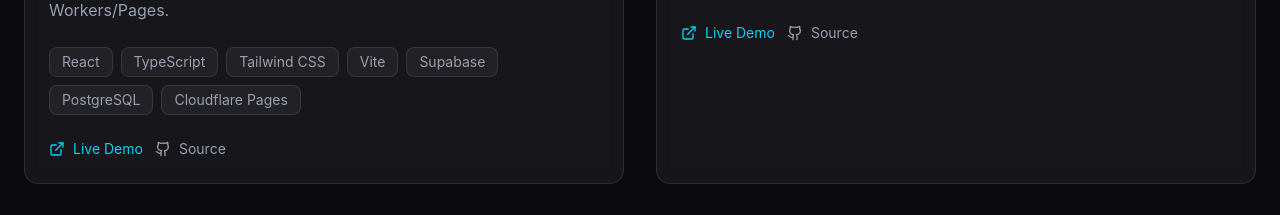
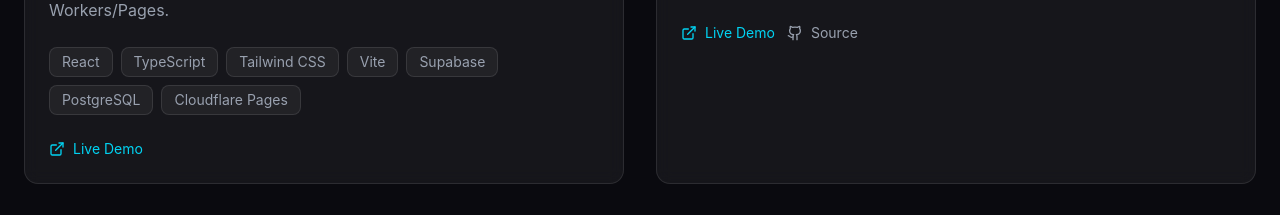
Before and after one commit to WIKItills/Portfolio, a React (Vite) app: page / in a window 1280 px wide. Shown: the part 3700-3915 px from the top of the page. Built offline with nearby package versions, Linux system fonts and the light colour scheme.

Commit message:
update: remove sourceUrl from Shemor project and make it optional in UI

```diff
--- a/src/app/components/ProjectCard.tsx
+++ b/src/app/components/ProjectCard.tsx
@@ -8,7 +8,7 @@ interface ProjectCardProps {
   image: string;
   tags: string[];
   liveUrl: string;
-  sourceUrl: string;
+  sourceUrl?: string;
   index: number;
 }
 
@@ -51,6 +51,7 @@ export function ProjectCard({
           >
             <ExternalLink size={20} />
           </motion.a>
+          {sourceUrl && (
             <motion.a
               href={sourceUrl}
               target="_blank"
@@ -62,6 +63,7 @@ export function ProjectCard({
             >
               <Github size={20} />
             </motion.a>
+          )}
         </div>
       </div>
 
@@ -88,6 +90,7 @@ export function ProjectCard({
 
         {/* Links */}
         <div className="flex gap-3 pt-2">
+          {liveUrl && (
             <a
               href={liveUrl}
               target="_blank"
@@ -97,6 +100,8 @@ export function ProjectCard({
               <ExternalLink size={16} />
               Live Demo
             </a>
+          )}
+          {sourceUrl && (
             <a
               href={sourceUrl}
               target="_blank"
@@ -106,6 +111,7 @@ export function ProjectCard({
               <Github size={16} />
               Source
             </a>
+          )}
         </div>
       </div>
     </motion.div>
--- a/src/app/portfolioData.ts
+++ b/src/app/portfolioData.ts
@@ -158,8 +158,7 @@ export const portfolioData = {
         description: "Developed a scalable full-stack women's ethnic clothing e-commerce website using React, TypeScript, Tailwind CSS, Vite, and Supabase (PostgreSQL). Built reusable and responsive UI catalog components, custom shopping cart modules, client-side routing, and integrated secure user authentication and database operations. Optimized application performance and deployment readiness with Cloudflare Workers/Pages.",
         image: 'https://images.unsplash.com/photo-1608748010899-18f300247112?auto=format&fit=crop&q=80&w=1000',
         tags: ['React', 'TypeScript', 'Tailwind CSS', 'Vite', 'Supabase', 'PostgreSQL', 'Cloudflare Pages'],
-        liveUrl: 'https://shemor.in',
-        sourceUrl: 'https://github.com/WIKItills'
+        liveUrl: 'https://shemor.in'
       },
       {
         title: 'TO-DO List',
```
Lines whose indentation alone changed are shown as unchanged.
